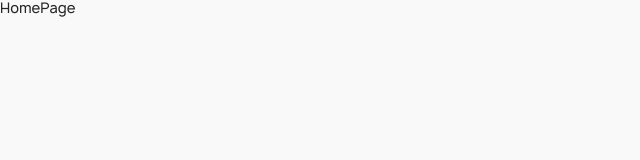
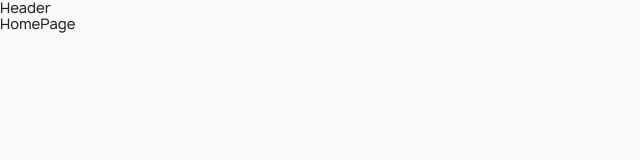
Before and after one commit to Oleksand-Kalinin/petlove-app, a React (Vite) app: page / in a window 1280 px wide. Shown: the top 160 px of the page, without its empty margins (0-640 px from the left). Built offline with nearby package versions, Linux system fonts and the light colour scheme.

Commit message:
add Header

```diff
--- /dev/null
+++ b/src/components/Header/Header.jsx
@@ -0,0 +1,5 @@
+const Header = () => {
+  return <header>Header</header>;
+};
+
+export default Header;
--- a/src/components/Layout/Layout.jsx
+++ b/src/components/Layout/Layout.jsx
@@ -1,9 +1,13 @@
 import { Suspense } from "react";
+import Header from "../Header/Header.jsx";
 
 const Layout = ({ children }) => {
   return (
     <>
-      <Suspense fallback={<p>Loading...</p>}>{children}</Suspense>
+      <Header />
+      <main>
+        <Suspense fallback={<p>Loading...</p>}>{children}</Suspense>
+      </main>
     </>
   );
 };
```
